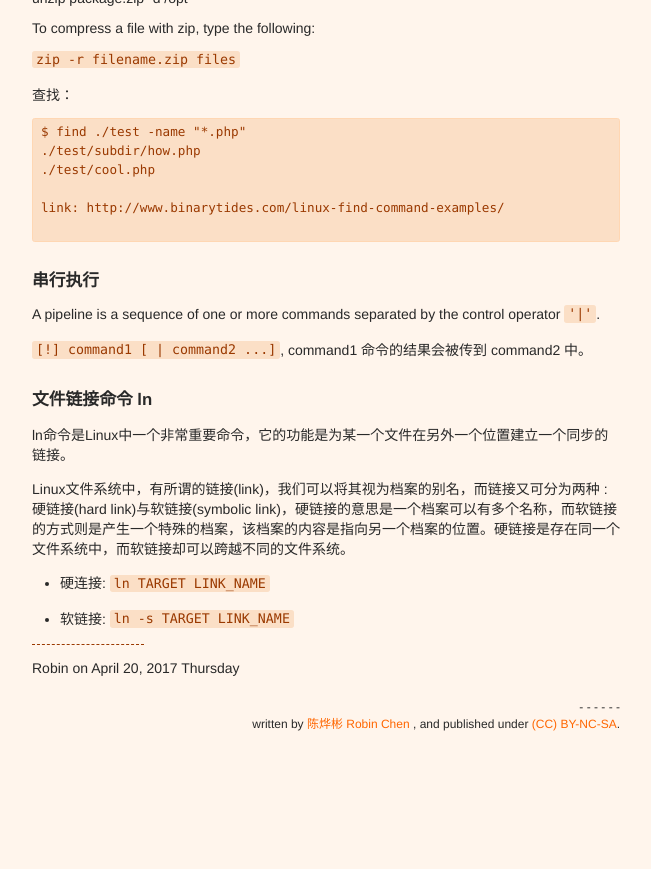
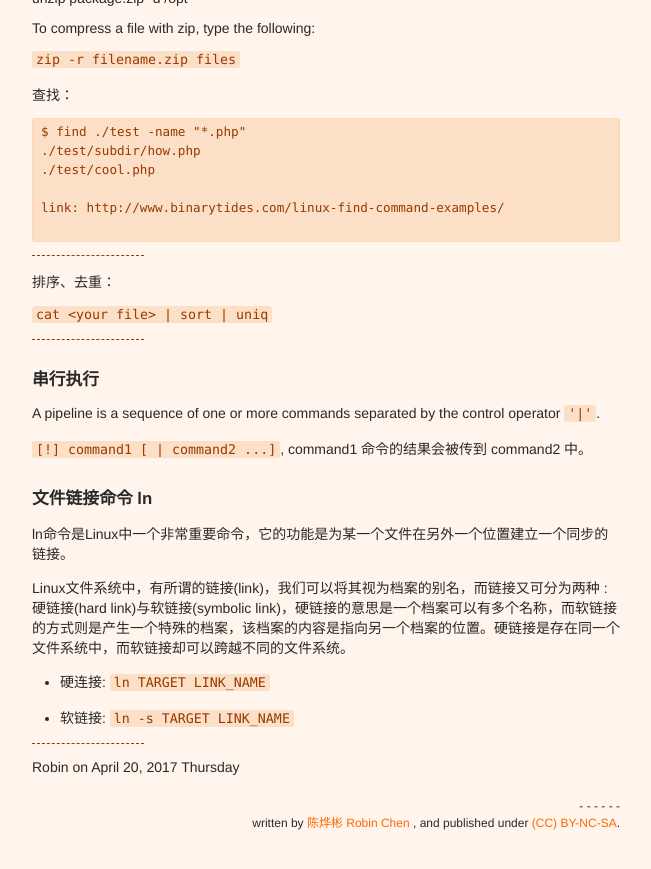
Before and after one commit to xianyuxmu/xianyuxmu.github.io, a Jekyll site: the page built from _posts/2017-04-20-centos-terminal-commands.md, in a window 1280 px wide and 900 px high, scrolled down 1508 px. Shown: the top 869 px of the window, without its empty margins (314-965 px from the left). Built offline with Jekyll 4.4.1, drawn with Linux system fonts in a browser that asks for light colours; comment, search, counter and statistics services are not loaded; before the commit the page ends 2309 px from its top, so only the background shows below that.

Commit message:
sort & uniq

````diff
--- a/_posts/2017-04-20-centos-terminal-commands.md
+++ b/_posts/2017-04-20-centos-terminal-commands.md
@@ -94,6 +94,14 @@ link: http://www.binarytides.com/linux-find-command-examples/
 
 ```
 
+----
+
+排序、去重：
+
+`cat <your file> | sort | uniq`
+
+----
+
 ### 串行执行
 
 A pipeline is a sequence of one or more commands separated by the control operator `'|'`.
````
